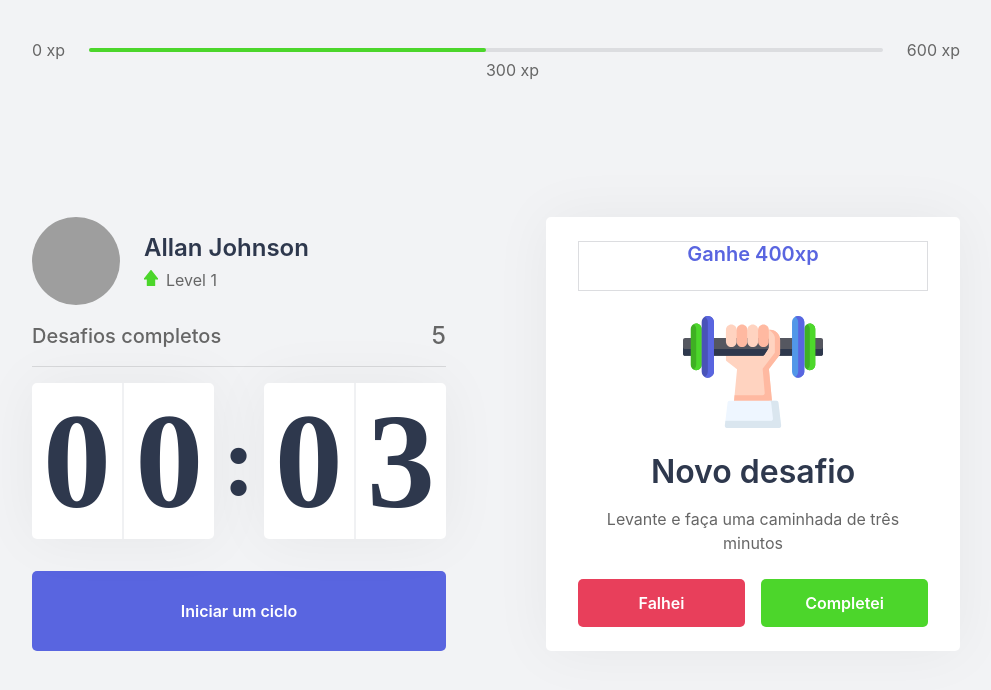
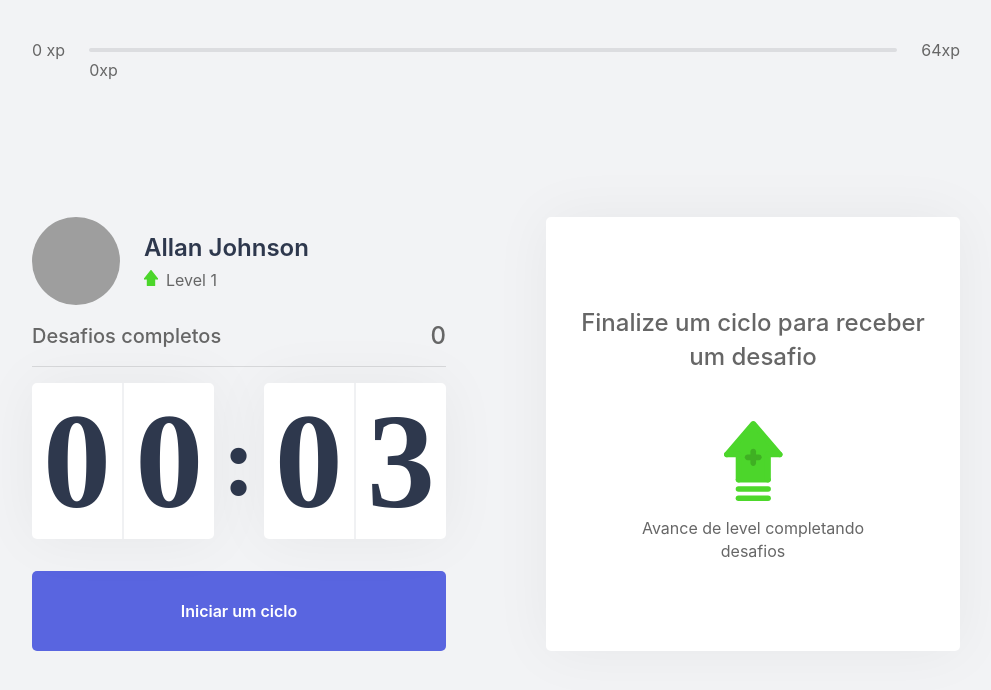
Before and after one commit to AJP2511/healthpomodoro, a Next.js app: page / in a window 1280 px wide. Shown: the top 690 px of the page, without its empty margins (144-1135 px from the left). Built offline with nearby package versions, Linux system fonts and the light colour scheme; grey boxes are pictures that could not be loaded.

Commit message:
contextComplete

```diff
--- /dev/null
+++ b/challenges.json
@@ -0,0 +1,62 @@
+[
+  {
+    "type": "body",
+    "description": "Estique um de seus braços com a palma da mão virada para frente e puxe os dedos para cima por 10 segundos por mão.",
+    "amount": 80
+  },
+  {
+    "type": "body",
+    "description": "Estique seu braço contra o peito e puxe-o utilizando o outro braço por 10 segundos por braço.",
+    "amount": 60
+  },
+  {
+    "type": "body",
+    "description": "Puxe seu pescoço com a ajuda da mão para a direita e para a esquerda, permanecendo na posição por alguns segundos.",
+    "amount": 70
+  },
+  {
+    "type": "body",
+    "description": "Com as duas mãos na parte de trás da cabeça, leve-a para baixo, alongando a parte de trás da região.",
+    "amount": 60
+  },
+  {
+    "type": "body",
+    "description": "Cruze as pernas e desça com as mãos esticadas em direção ao chão. Repita o movimento com a outra perna na frente.",
+    "amount": 100
+  },
+  {
+    "type": "body",
+    "description": "Sentado, abra as pernas e tente encostar as palmas das mãos no chão, repita 3 vezes por 5 segundos.",
+    "amount": 80
+  },
+  {
+    "type": "body",
+    "description": "Puxe o joelho de encontro ao peito e segure, troque de perna após 10 segundos.",
+    "amount": 50
+  },
+  {
+    "type": "body",
+    "description": "Sentado, cruze uma perna e incline seu tronco à frente, troque de perna após 10 segundos.",
+    "amount": 80
+  },
+  {
+    "type": "eye",
+    "description": "Sentado, feche os olhos e cubra-os com as palmas da mão durante 2 minutos, depois abra normalmente.",
+    "amount": 90
+  },
+  {
+    "type": "eye",
+    "description": "Em algum ambiente aberto, olhe o mais longe que puder em quatro direções por 3s, mexa apenas os olhos. Repita 3 vezes.",
+    "amount": 140
+  },
+  {
+    "type": "eye",
+    "description": "Usando os polegares, massage a área abaixo das sobrancelhas em movimentos circulares por 15 segundos.",
+    "amount": 70
+  },
+  {
+    "type": "body",
+    "description": "Em pé, gire a cintura o máximo que puder para a esquerda, segure por cinco segundos. Repita para a direita.",
+    "amount": 90
+  }
+]
--- a/src/components/ChallengeBox.tsx
+++ b/src/components/ChallengeBox.tsx
@@ -1,20 +1,26 @@
+import { useContext } from "react";
 import styles from "../styles/components/ChallengeBox.module.css";
+import { ChallengeContext } from "../contexts/ChallengeContext";
 
 const ChallengeBox = () => {
-  const hasActiveChallenge = true;
+  const { activeChallenge, resetChallenge } = useContext(ChallengeContext);
 
   return (
     <div className={styles.challengeBoxContainer}>
-      {hasActiveChallenge ? (
+      {activeChallenge ? (
         <div className={styles.challengeActive}>
-          <header>Ganhe 400xp</header>
+          <header>Ganhe {activeChallenge.amount}xp</header>
           <main>
-            <img src="icons/body.svg" alt="body desafio" />
+            <img src={`icons/${activeChallenge.type}.svg`} alt="body desafio" />
             <strong>Novo desafio</strong>
-            <p>Levante e faça uma caminhada de três minutos</p>
+            <p>{activeChallenge.description}</p>
           </main>
           <footer>
-            <button type="button" className={styles.challengeFailedButton}>
+            <button
+              type="button"
+              onClick={resetChallenge}
+              className={styles.challengeFailedButton}
+            >
               Falhei
             </button>
             <button type="button" className={styles.challengeSucceededButton}>
--- a/src/components/CompletedChallenges.tsx
+++ b/src/components/CompletedChallenges.tsx
@@ -1,10 +1,13 @@
 import styles from "../styles/components/CompleteChallenges.module.css";
+import { ChallengeContext } from "../contexts/ChallengeContext";
+import { useContext } from "react";
+const CompletedChallenges = () => {
+  const { challengesCompleted } = useContext(ChallengeContext);
 
-const CompletedChallenges = () => {
   return (
     <div className={styles.completedChanllengesContainer}>
       <span>Desafios completos</span>
-      <span>5</span>
+      <span>{challengesCompleted}</span>
     </div>
   );
 };
--- a/src/components/Countdown.tsx
+++ b/src/components/Countdown.tsx
@@ -1,9 +1,12 @@
-import React, { useEffect, useState } from "react";
+import React, { useContext, useEffect, useState } from "react";
 import styles from "../styles/components/Countdown.module.css";
+import { ChallengeContext } from "../contexts/ChallengeContext";
 
 let countdownTimeOut: NodeJS.Timeout;
 
 const Countdown = () => {
+  const { startNewChallenge } = useContext(ChallengeContext);
+
   const [time, setTime] = useState(0.05 * 60);
   const [isActive, setIsActive] = useState(false);
   const [hasFinished, setHasFinished] = useState(false);
@@ -32,6 +35,7 @@
     } else if (isActive && time === 0) {
       setHasFinished(true);
       setIsActive(false);
+      startNewChallenge();
     }
   }, [isActive, time]);
   return (
--- a/src/components/ExperienceBar.tsx
+++ b/src/components/ExperienceBar.tsx
@@ -1,16 +1,28 @@
 import styles from "../styles/components/ExperienceBar.module.css";
+import { ChallengeContext } from "../contexts/ChallengeContext";
+import { useContext } from "react";
 
 export const ExperienceBar = () => {
+  const { currentExperience, experienceToNextLevel } = useContext(
+    ChallengeContext
+  );
+
+  const percentToNextLevel =
+    Math.round(currentExperience * 100) / experienceToNextLevel;
+
   return (
     <div className={styles.experienceBar}>
       <span>0 xp</span>
       <div>
-        <div style={{ width: "50%" }} />
-        <span className={styles.currentExperience} style={{ left: "50%" }}>
-          300 xp
+        <div style={{ width: `${percentToNextLevel}%` }} />
+        <span
+          className={styles.currentExperience}
+          style={{ left: `${percentToNextLevel}%` }}
+        >
+          {currentExperience}xp
         </span>
       </div>
-      <span>600 xp</span>
+      <span>{experienceToNextLevel}xp</span>
     </div>
   );
 };
--- /dev/null
+++ b/src/contexts/ChallengeContext.tsx
@@ -0,0 +1,65 @@
+import { createContext, ReactNode, useState } from "react";
+import challenges from "../../challenges.json";
+
+interface Challenge {
+  type: "body" | "eye";
+  description: string;
+  amount: number;
+}
+
+interface ChallengesContextData {
+  level: number;
+  currentExperience: number;
+  challengesCompleted: number;
+  levelUp: () => void;
+  startNewChallenge: () => void;
+  activeChallenge: Challenge;
+  resetChallenge: () => void;
+  experienceToNextLevel: number;
+}
+
+export const ChallengeContext = createContext({} as ChallengesContextData);
+
+interface ChallengesProviderProps {
+  children: ReactNode;
+}
+
+export function ChallengesProvider({ children }: ChallengesProviderProps) {
+  const [level, setLevel] = useState(1);
+  const [currentExperience, setCurrenteExperience] = useState(0);
+  const [challengesCompleted, setChallengesCompleted] = useState(0);
+  const [activeChallenge, setActiveChallenge] = useState(null);
+
+  const levelUp = () => {
+    setLevel(level + 1);
+  };
+
+  const startNewChallenge = () => {
+    const randomChallengeIndex = Math.floor(Math.random() * challenges.length);
+    const challenge = challenges[randomChallengeIndex];
+    setActiveChallenge(challenge);
+  };
+
+  const resetChallenge = () => {
+    setActiveChallenge(null);
+  };
+
+  const experienceToNextLevel = Math.pow((level + 1) * 4, 2);
+
+  return (
+    <ChallengeContext.Provider
+      value={{
+        level,
+        currentExperience,
+        challengesCompleted,
+        levelUp,
+        startNewChallenge,
+        activeChallenge,
+        resetChallenge,
+        experienceToNextLevel,
+      }}
+    >
+      {children}
+    </ChallengeContext.Provider>
+  );
+}
--- a/src/pages/_app.tsx
+++ b/src/pages/_app.tsx
@@ -1,7 +1,12 @@
 import "../styles/Global.css";
+import { ChallengesProvider } from "../contexts/ChallengeContext";
 
 function MyApp({ Component, pageProps }) {
-  return <Component {...pageProps}></Component>;
+  return (
+    <ChallengesProvider>
+      <Component {...pageProps}></Component>
+    </ChallengesProvider>
+  );
 }
 
 export default MyApp;
--- a/src/styles/components/ChallengeBox.module.css
+++ b/src/styles/components/ChallengeBox.module.css
@@ -47,7 +47,7 @@
   font-weight: 600;
   font-size: 1.25rem;
   padding: 0 2rem 1.5rem;
-  border: 1px solid var(--gray-line);
+  border-bottom: 1px solid var(--gray-line);
 }
 
 .challengeActive main {
```
